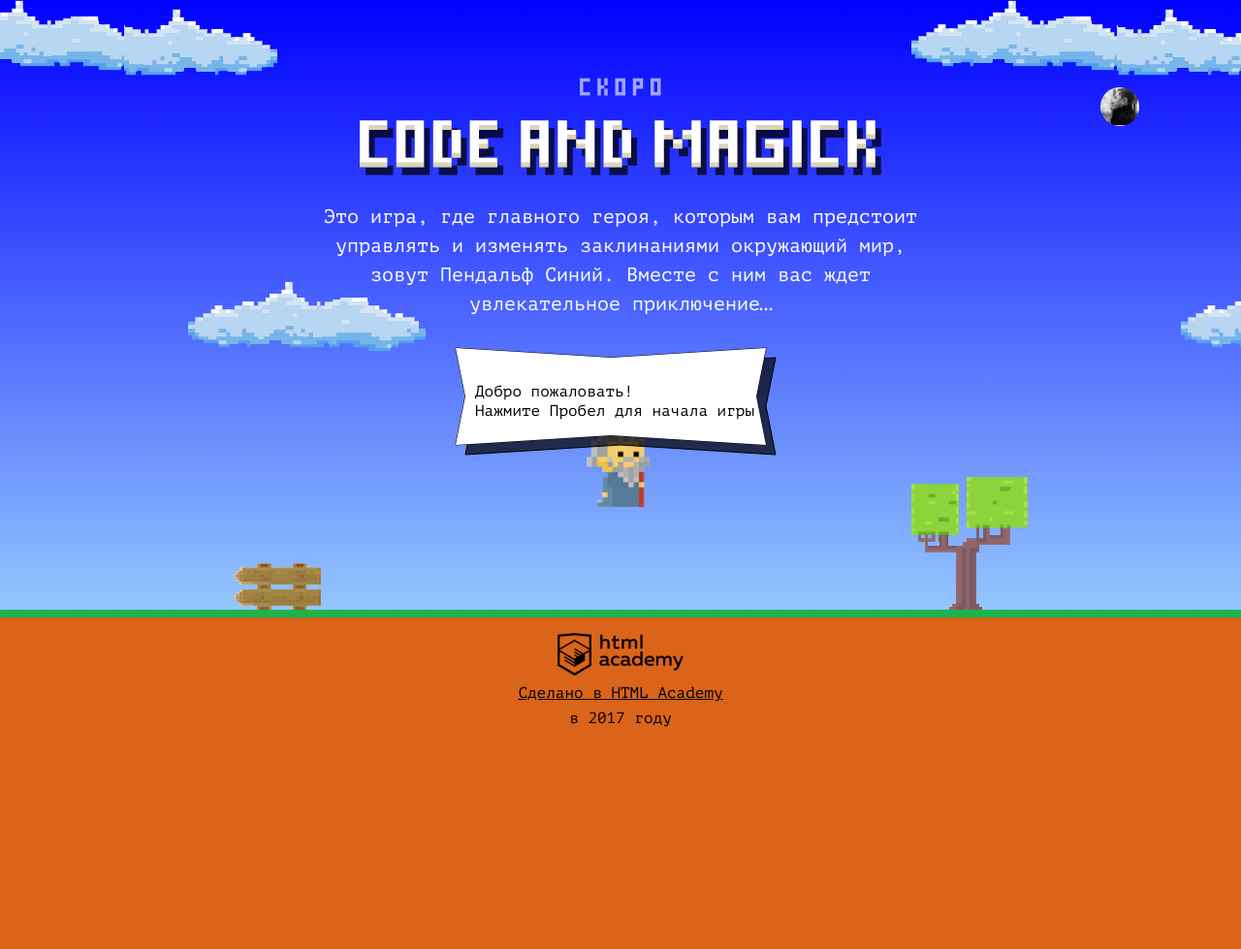
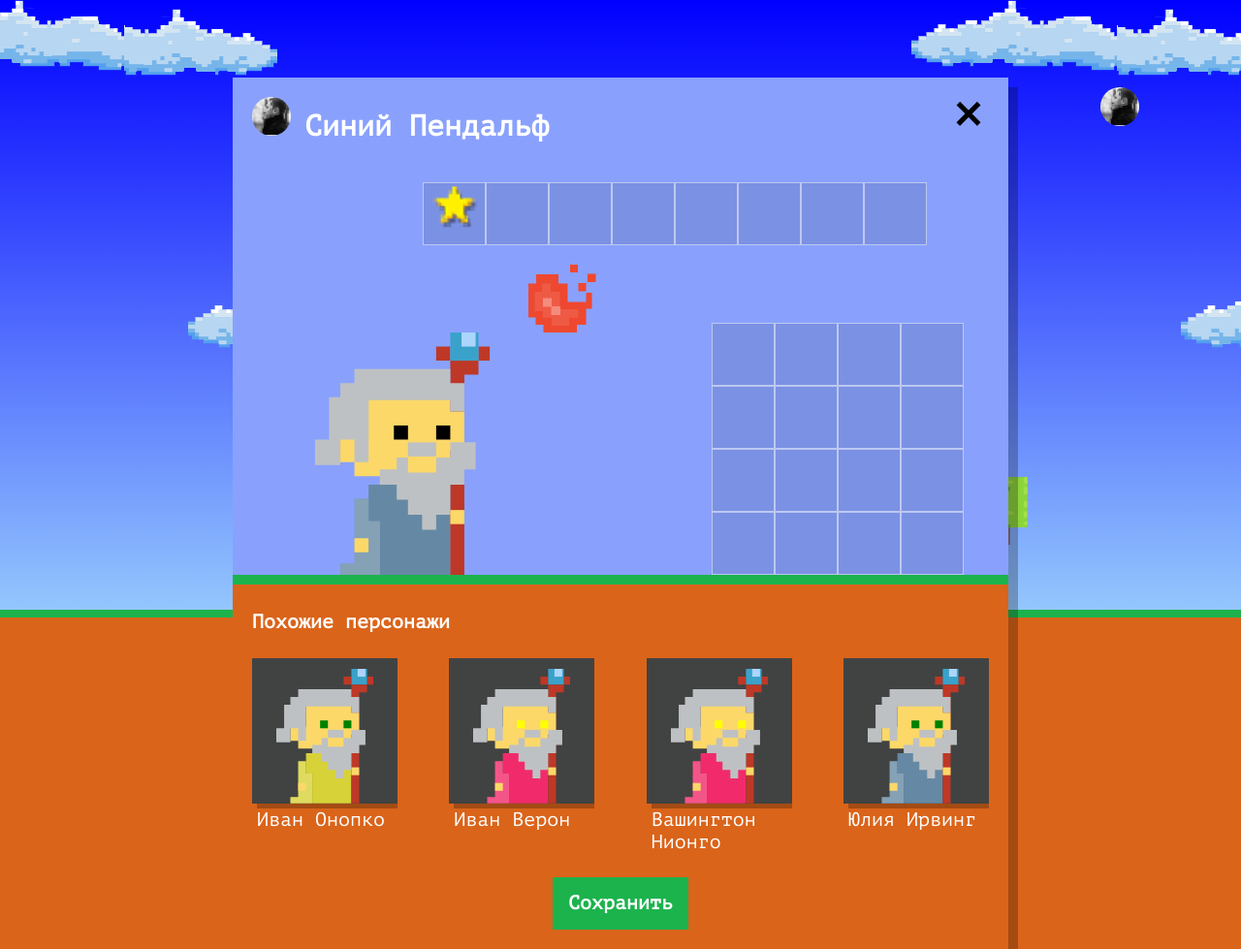
Before and after one commit to rmk1409/1329715-code-and-magick-21, a website: page index.html in a window 1280 px wide. Shown: the whole page at 97% size. Before the commit the page ends 800 px from the top, so only its background shows below. Drawn offline with Linux system fonts and the light colour scheme.

Commit message:
3.1. Added setup popup window.

```diff
--- a/index.html
+++ b/index.html
@@ -179,9 +179,8 @@
     <p class="setup-similar-label">Петр Петров</p>
   </div>
 </template>
-
+<script src="js/setup.js"></script>
 <script src="js/stat.js"></script>
 <script src="js/game.js"></script>
-
 </body>
 </html>
--- /dev/null
+++ b/js/setup.js
@@ -0,0 +1,63 @@
+'use strict';
+
+const NAMES = [`Иван`, `Хуан Себастьян`, `Мария`, `Кристоф`, `Виктор`, `Юлия`, `Люпита`, `Вашингтон`];
+const FAMILY_NAMES = [`да Марья`, `Верон`, `Мирабелла`, `Вальц`, `Онопко`, `Топольницкая`, `Нионго`, `Ирвинг`];
+const COAT_COLORS = [`rgb(101, 137, 164)`, `rgb(241, 43, 107)`, `rgb(146, 100, 161)`, `rgb(56, 159, 117)`, `rgb(215, 210, 55)`, `rgb(0, 0, 0)`];
+const EYE_COLORS = [`black`, `red`, `blue`, `yellow`, `green`];
+
+let setup = document.querySelector(`.setup`);
+setup.classList.remove(`hidden`);
+
+function getRandomInt(max) {
+  return Math.floor(Math.random() * Math.floor(max));
+}
+
+/**
+ * Function generates an array of random data.
+ * @param {number} number is size of the array.
+ * @return {[]} array with random data.
+ */
+function generateHeroes(number) {
+  let result = [];
+  for (let i = 0; i < number; i++) {
+    let heroObject = {};
+    heroObject.name = `${NAMES[getRandomInt(NAMES.length)]} ${FAMILY_NAMES[getRandomInt(FAMILY_NAMES.length)]}`;
+    heroObject.coatColor = COAT_COLORS[getRandomInt(COAT_COLORS.length)];
+    heroObject.eyesColor = EYE_COLORS[getRandomInt(EYE_COLORS.length)];
+    result.push(heroObject);
+  }
+  return result;
+}
+
+/**
+ * Function creates a DOM element based on js object.
+ * @param {object} template is an html template for the DOM element
+ * @param {object} hero is the based js object
+ * @return {ActiveX.IXMLDOMNode | Node} a ready node.
+ */
+function addHero(template, hero) {
+  let result = template.cloneNode(true);
+  result.querySelector(`.setup-similar-label`).textContent = hero.name;
+  result.querySelector(`.wizard-coat`).style.fill = hero.coatColor;
+  result.querySelector(`.wizard-eyes`).style.fill = hero.eyesColor;
+  return result;
+}
+
+/**
+ * Function fills a fragment by the objects and it adds the fragment to the page.
+ * @param {[]} heroes is an array of the objects to fill the fragment.
+ * @param {String} target is a class of the target element to add the fragment.
+ */
+function addHeroes(heroes, target) {
+  let template = document.querySelector(`#similar-wizard-template`)
+    .content
+    .querySelector(`.setup-similar-item`);
+  let fragment = document.createDocumentFragment();
+  for (let hero of heroes) {
+    fragment.appendChild(addHero(template, hero));
+  }
+  setup.querySelector(target).appendChild(fragment);
+}
+
+addHeroes(generateHeroes(4), `.setup-similar-list`);
+setup.querySelector(`.setup-similar`).classList.remove(`hidden`);
```
